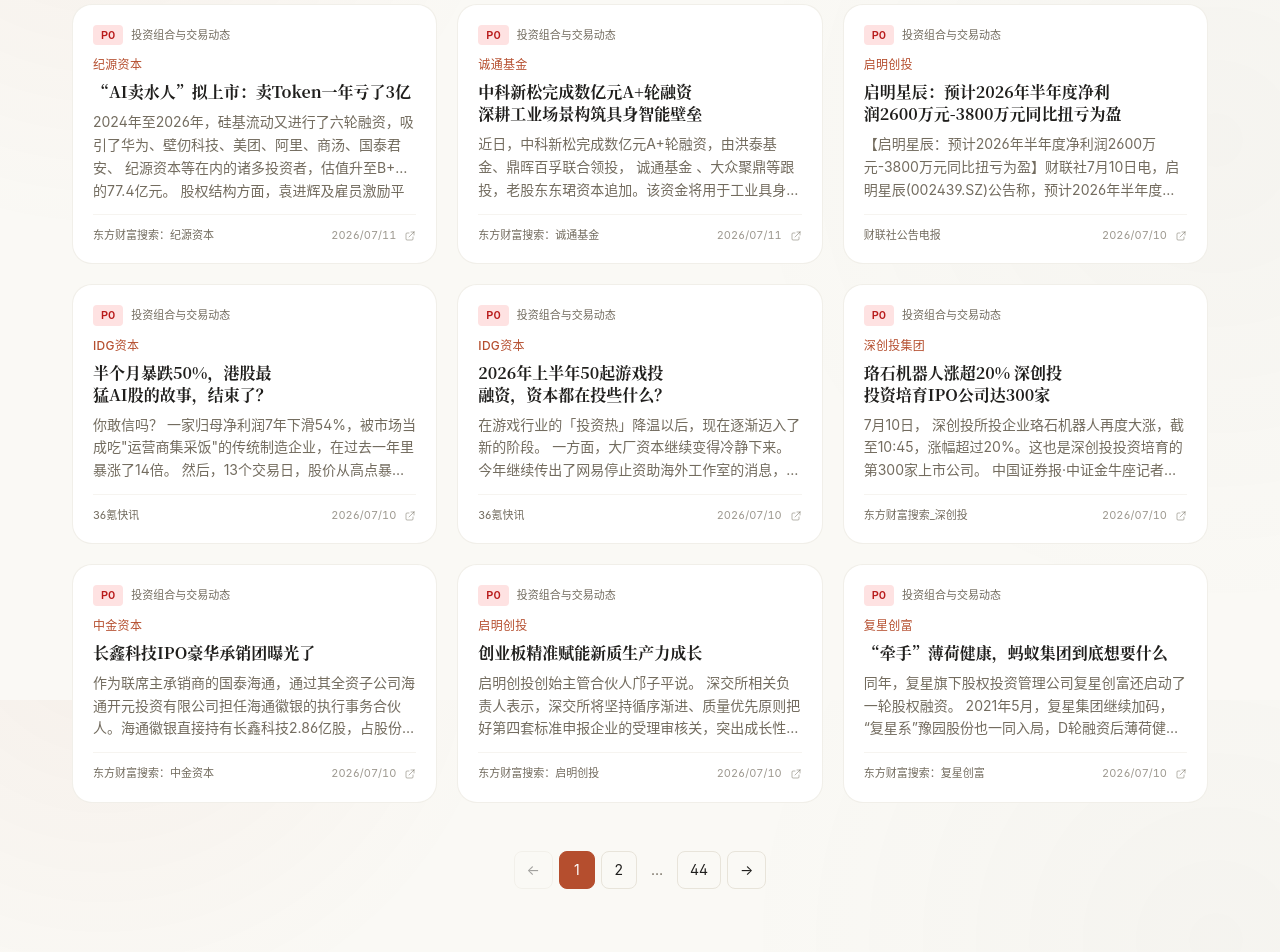
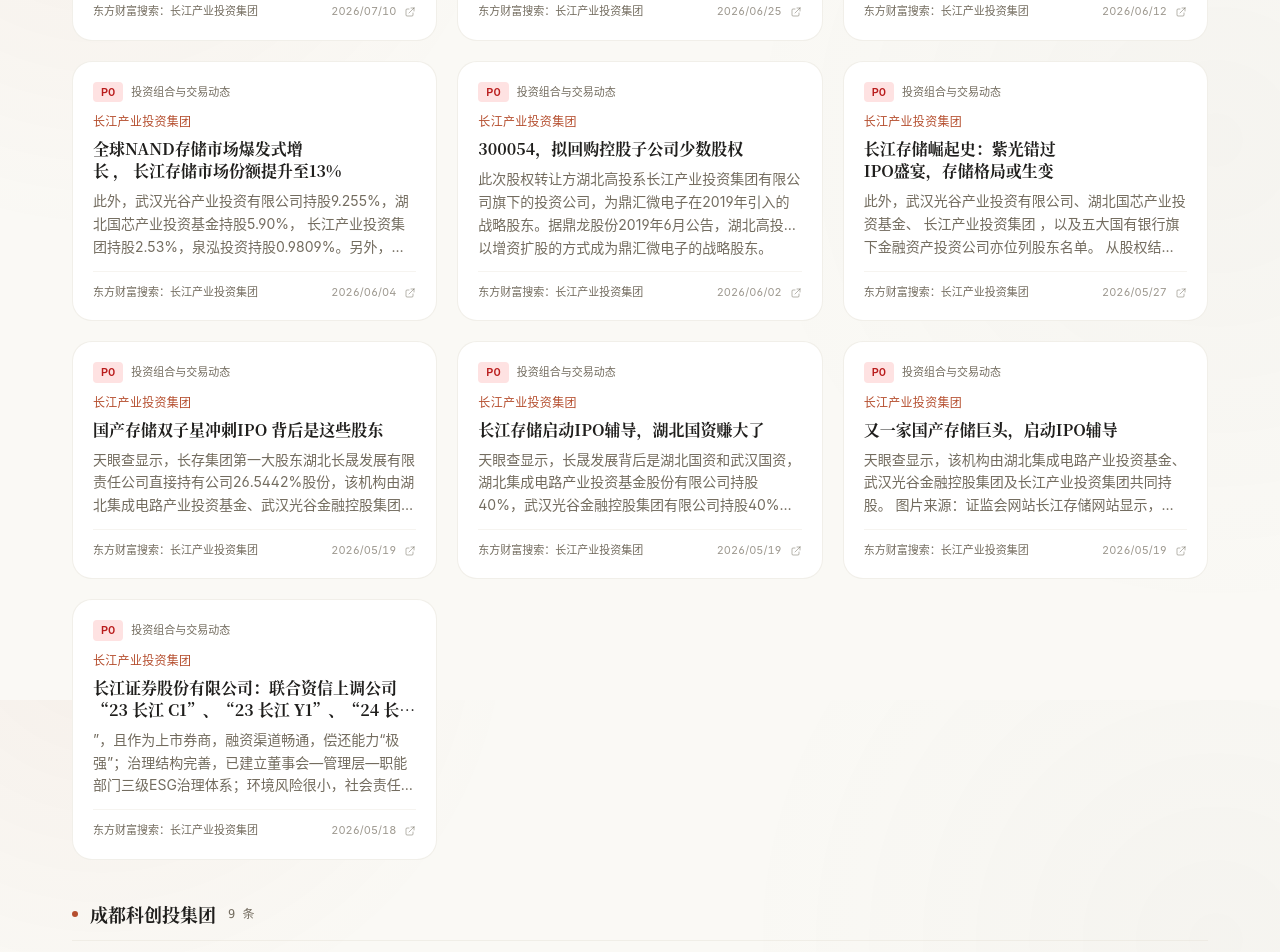
Before and after one commit to READYLIN/ai_website, a Next.js app: page /private-equity in a window 1280 px wide. Shown: the part 900-1852 px from the top of the page. Built offline with nearby package versions, Linux system fonts and the light colour scheme.

Commit message:
feat: group media/PE by company, paginated

```diff
--- a/src/app/media/page.tsx
+++ b/src/app/media/page.tsx
@@ -1,6 +1,6 @@
 import { fetchAllMediaIntel, getMediaGroups } from '@/lib/media-intel';
 import { serialize } from '@/lib/serialize';
-import MediaIntelList from '@/components/MediaIntelList';
+import GroupedIntelList from '@/components/GroupedIntelList';
 
 export const dynamic = 'force-dynamic';
 
@@ -70,7 +70,7 @@
 
       {/* Paginated list */}
       <section className="mb-16">
-        <MediaIntelList articles={filtered} linkPrefix="/media/" />
+        <GroupedIntelList articles={filtered} linkPrefix="/media/" />
       </section>
     </div>
   );
--- a/src/app/private-equity/page.tsx
+++ b/src/app/private-equity/page.tsx
@@ -1,6 +1,6 @@
 import { fetchPEIntel, getPEGroups, getPEDimensions } from '@/lib/pe-intel';
 import { serialize } from '@/lib/serialize';
-import MediaIntelList from '@/components/MediaIntelList';
+import GroupedIntelList from '@/components/GroupedIntelList';
 
 export const dynamic = 'force-dynamic';
 
@@ -118,7 +118,7 @@
 
       {/* Paginated list */}
       <section className="mb-16">
-        <MediaIntelList articles={filtered} linkPrefix="/private-equity/" />
+        <GroupedIntelList articles={filtered} linkPrefix="/private-equity/" />
       </section>
     </div>
   );
--- /dev/null
+++ b/src/components/GroupedIntelList.tsx
@@ -0,0 +1,81 @@
+'use client';
+
+import { useState } from 'react';
+import { IntelArticle } from '@/lib/types';
+import IntelCard from './IntelCard';
+import Pagination from './Pagination';
+
+const GROUPS_PER_PAGE = 6;
+
+function groupByCompany(articles: IntelArticle[]): { company: string; items: IntelArticle[] }[] {
+  const map = new Map<string, IntelArticle[]>();
+  for (const a of articles) {
+    const key = a.company || '其他';
+    if (!map.has(key)) map.set(key, []);
+    map.get(key)!.push(a);
+  }
+  return Array.from(map.entries())
+    .map(([company, items]) => ({
+      company,
+      items: items.sort((a, b) => new Date(b.publishedAt).getTime() - new Date(a.publishedAt).getTime()),
+    }))
+    .sort((a, b) => b.items.length - a.items.length || a.company.localeCompare(b.company, 'zh-CN'));
+}
+
+export default function GroupedIntelList({
+  articles,
+  linkPrefix = '/articles/',
+}: {
+  articles: IntelArticle[];
+  linkPrefix?: string;
+}) {
+  const [page, setPage] = useState(1);
+
+  if (articles.length === 0) {
+    return (
+      <div className="empty-state">
+        <div className="mx-auto mb-4 flex h-10 w-10 items-center justify-center rounded-xl bg-accent/10 text-accent dark:bg-accent-dark/10 dark:text-accent-dark" aria-hidden="true">⌕</div>
+        <h2 className="font-display text-xl font-semibold">暂无匹配内容</h2>
+        <p className="mt-2 text-sm text-light-muted dark:text-dark-muted">该筛选条件下暂无数据。</p>
+      </div>
+    );
+  }
+
+  const groups = groupByCompany(articles);
+  const totalPages = Math.ceil(groups.length / GROUPS_PER_PAGE);
+  const start = (page - 1) * GROUPS_PER_PAGE;
+  const visible = groups.slice(start, start + GROUPS_PER_PAGE);
+
+  return (
+    <div>
+      {visible.map((group, gi) => (
+        <section key={group.company} className="mb-10">
+          <div className="flex items-center gap-3 mb-4 pb-3 border-b border-light-border/50 dark:border-dark-border/50">
+            <span className="w-1.5 h-1.5 rounded-full bg-accent dark:bg-accent-dark shrink-0" aria-hidden="true" />
+            <h2 className="font-display text-lg font-bold text-light-text dark:text-dark-text">
+              {group.company}
+            </h2>
+            <span className="text-xs text-light-muted dark:text-dark-muted font-mono tabular-nums">
+              {group.items.length} 条
+            </span>
+          </div>
+          <div className="grid grid-cols-1 md:grid-cols-2 lg:grid-cols-3 gap-5">
+            {group.items.map((article, idx) => (
+              <IntelCard
+                key={article.id}
+                article={article}
+                linkPrefix={linkPrefix}
+                style={{ animationDelay: `${(gi * GROUPS_PER_PAGE + idx) * 60}ms` }}
+              />
+            ))}
+          </div>
+        </section>
+      ))}
+      <Pagination
+        currentPage={page}
+        totalPages={totalPages}
+        onPageChange={(p) => { setPage(p); window.scrollTo({ top: 0, behavior: 'smooth' }); }}
+      />
+    </div>
+  );
+}
```
